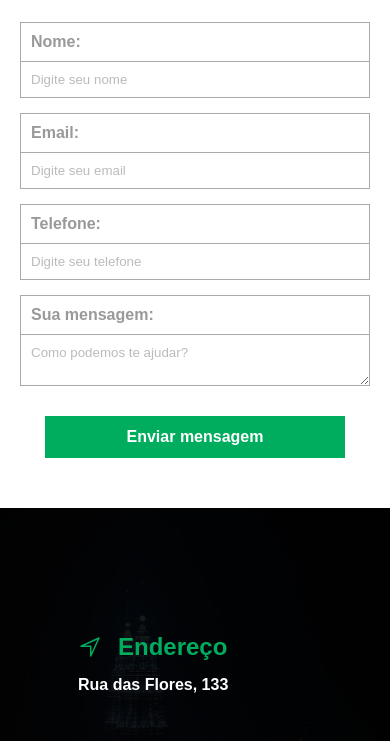
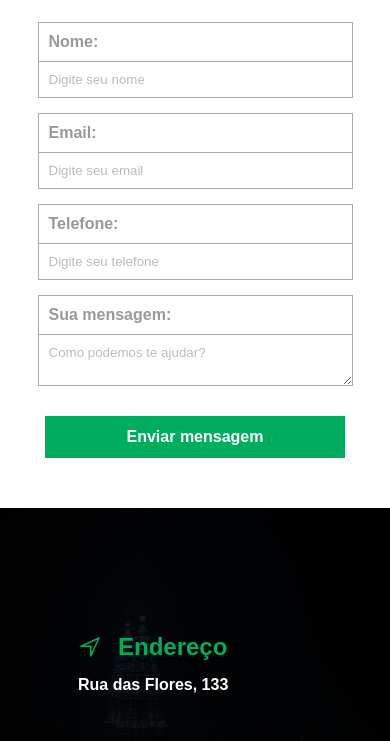
Before and after one commit to ZenBrito/contact-page, a plain HTML site: page index.html in a window 390 px wide. Shown: the part 91-832 px from the top of the page. Drawn offline with nearby package versions, Linux system fonts and the light colour scheme.

Commit message:
Update: Ajustes na responsividade da página.

```diff
--- a/assets/css/style.css
+++ b/assets/css/style.css
@@ -128,10 +128,11 @@
 
 /* RESPONSIVO */
 
-@media(max-width: 450px) {
+@media(max-width: 968px) {
 
     #main-container {
         height: 100%;
+        width: 100%;
         flex-wrap: wrap;
     }
 
@@ -150,7 +151,7 @@
     }
 
     #contact-form{
-        width: 100%;
+        width: 80%;
     }
 
     #contact-form input,
@@ -173,3 +174,11 @@
         left: 20%; /* foi atribuído 20%, por conta da resolução menor que 450px, pois estav aparecendo o scrol horizontal */
     }
 }
+
+@media(max-width: 450px) {
+
+    #contact-form{
+        width: 90%;
+    }
+
+}
```
